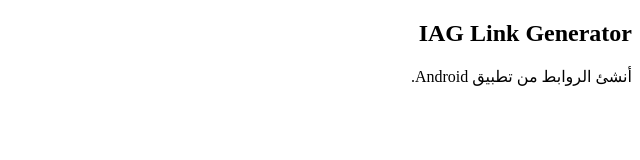
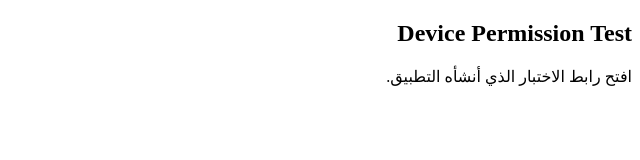
Before and after one commit to emo8-0/iag, a plain HTML site: page index.html in a window 1280 px wide. Shown: the whole page, without its empty margins (640-1280 px from the left). Drawn offline with Linux system fonts and the light colour scheme.

Commit message:
Update title and headings in index.html

```diff
--- a/index.html
+++ b/index.html
@@ -1,12 +1,11 @@
-<!DOCTYPE html>
-<html lang="ar" dir="rtl">
+<!DOCTYPE html><html lang="ar" dir="rtl">
 <head>
 <meta charset="UTF-8">
-<meta name="viewport" content="width=device-width,initial-scale=1">
-<title>IAG</title>
+<meta name="viewport" content="width=device-width, initial-scale=1">
+<title>Device Test</title>
 </head>
 <body>
-<h2>IAG Link Generator</h2>
-<p>أنشئ الروابط من تطبيق Android.</p>
+<h2>Device Permission Test</h2>
+<p>افتح رابط الاختبار الذي أنشأه التطبيق.</p>
 </body>
 </html>
```
